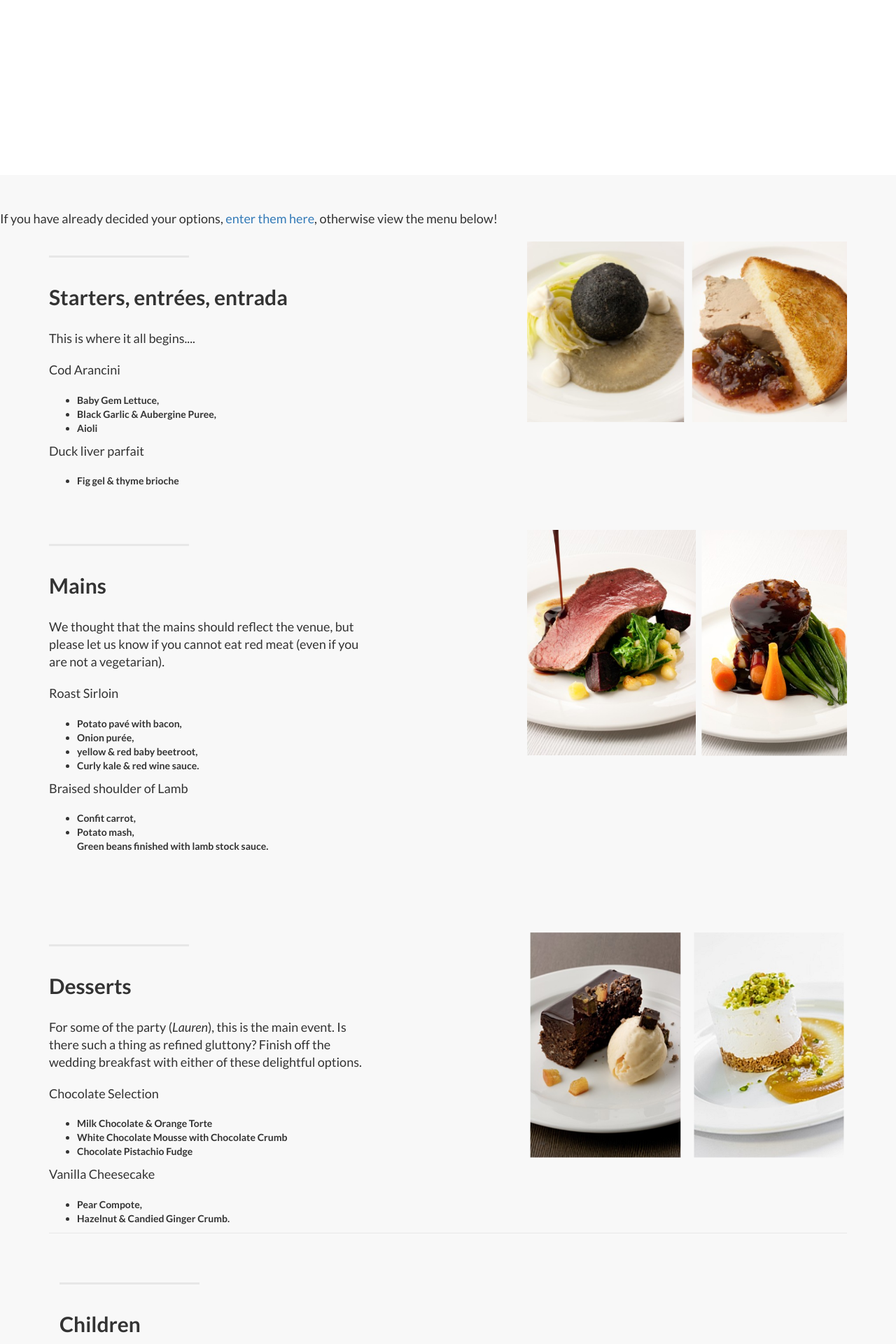
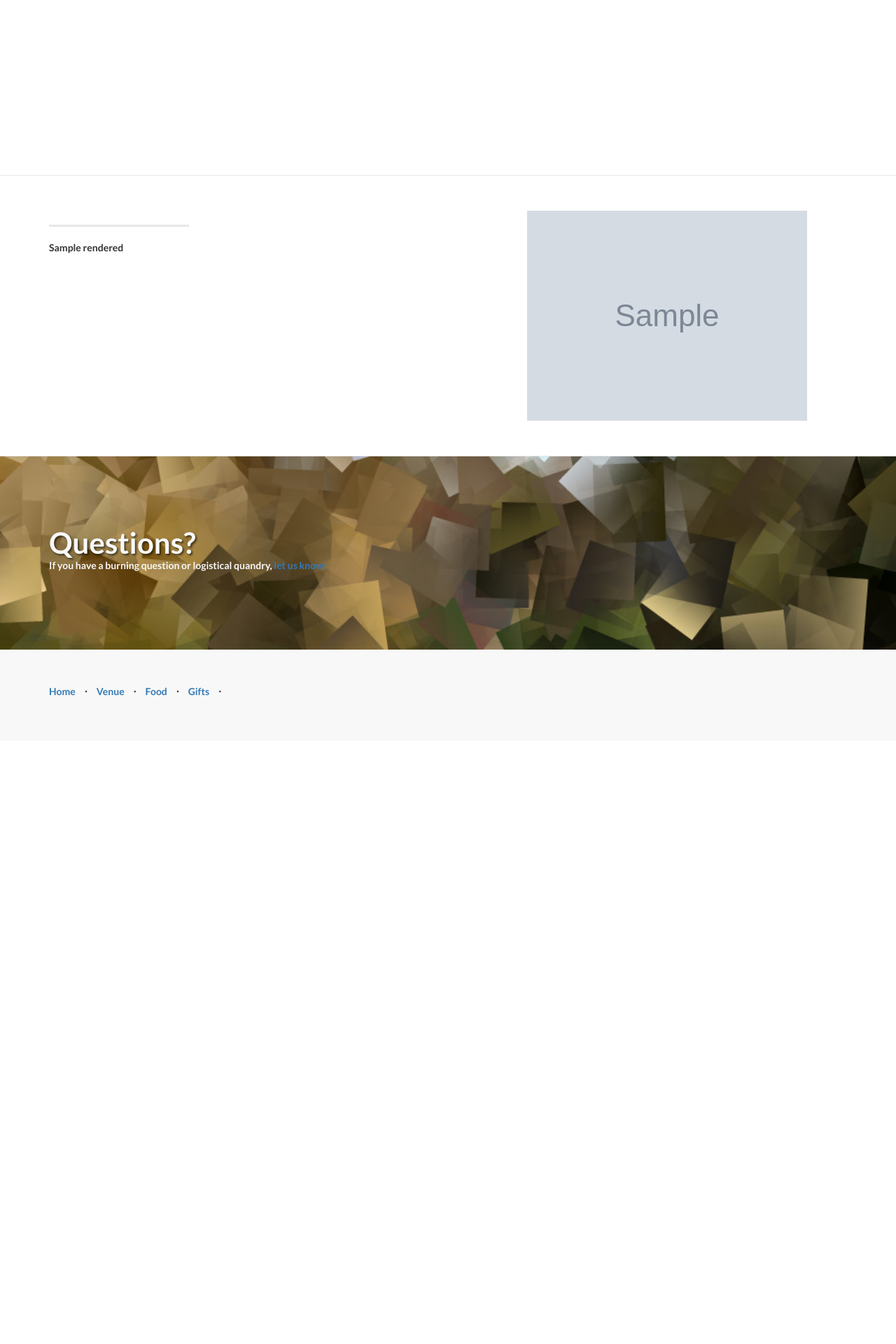
Before and after one commit to jjorissen52/hooks-jorissen-wedding, a Django app: template templates/food.html in a window 1280 px wide. Shown: the part 481-2401 px from the top of the page at 70% size. After the commit the page ends 1475 px from the top, so only its background shows below. Run offline with Django 3.2, Linux system fonts and the light colour scheme; the template is opened without the code that fills it: most values are stand-ins (such as "Sample title", 1, 10 or a date in 2020); grey boxes marked "Sample" are stand-in pictures; some libraries are stand-ins or nearby versions.

Commit message:
edit links on pages, custom content on contact page

```diff
--- a/templates/food.html
+++ b/templates/food.html
@@ -34,135 +34,28 @@
     <!-- /.intro-header -->
 
     <a  name="services"></a>
-    <div class="content-section-a">
-    <p class="lead">If you have already decided your options, <a href="https://goo.gl/forms/QKoGv3ZJKx" target="_self">enter them here</a>, otherwise view the menu below!</p>
+    {% if request.user.is_superuser or request.user.is_staff or debug %}
+        <h1 style="text-align: center;"><a class="btn btn-info" href="{% url "admin:wedding_content_add" %}">Add Content</a></h1>
+    {% endif %}
+    {% for content in contents.Food %}
+        <div class="content-section-{% cycle 'b' 'a' %}">
             <div class="container">
                 <div class="row">
-            <div class="col-lg-5 col-sm-6">
+                    <div class="{% cycle "col-lg-5 col-sm-6" "col-lg-5 col-lg-offset-1 col-sm-push-6  col-sm-6" %}">
                         <hr class="section-heading-spacer">
                         <div class="clearfix"></div>
-                <h2 class="section-heading">Starters, entrées, entrada</h2>
-                <p class="lead">This is where it all begins....</p>
-                <p class="lead">Cod Arancini</p>
-                <ul>
-                    <li>Baby Gem Lettuce,</li>
-                    <li>Black Garlic &amp; Aubergine Puree,</li>
-                    <li>Aioli</li>
-                </ul>
-
-                <p class="lead">Duck liver parfait</p>
-                <ul>
-                    <li>Fig gel &amp; thyme brioche</li>
-                </ul></p>
+                        {{ content.description.rendered|safe }}
+                        <p>
+                            {% if request.user.is_superuser or request.user.is_staff or debug %}
+                                <a class="btn btn-info" href="{% url 'admin:wedding_content_change' content.pk %}" target="_blank">Edit Content</a>
+                            {% endif %}
+                        </p>
                     </div>
-            <div class="col-lg-5 col-lg-offset-2 col-sm-6">
-                <img class="img-responsive" src="{% static "img/starters.png" %}" alt="">
-
-            </div>
-        </div>
-    </div>
-
-    <div class="content-section-a">
-        <div class="container">
-            <div class="row">
-                <div class="col-lg-5 col-sm-6">
-                    <hr class="section-heading-spacer">
-                    <div class="clearfix"></div>
-                    <h2 class="section-heading">Mains</h2>
-                    <p class="lead">We thought that the mains should reflect the venue, but please let us know if you cannot eat red meat (even if you are not a vegetarian).
-                    <p class="lead">Roast Sirloin</p>
-                    <ul>
-                        <li>Potato pavé with bacon,</li>
-                        <li>Onion purée,</li>
-                        <li>yellow &amp; red baby beetroot,</li>
-                        <li>Curly kale &amp; red wine sauce.</li>
-                    </ul>
-                    <p class="lead">Braised shoulder of Lamb</p>
-                    <ul>
-                        <li>Confit carrot,</li>
-                        <li>Potato mash,</li>
-                        </li>Green beans finished with lamb stock sauce.</li>
-                    </ul>
-                </div>
-                <div class="col-lg-5 col-lg-offset-2 col-sm-6">
-                    <img class="img-responsive" src="{% static "img/mains3.png" %}" alt="">
+                    <div class="{% cycle "col-lg-5 col-lg-offset-2 col-sm-6" "col-lg-5 col-sm-pull-6  col-sm-6" %}">
+                        <img class="img-responsive" src="{{ content.image }}" />
                     </div>
                 </div>
             </div>
         </div>
-    <!-- /.container -->
-
-
-    <div class="content-section-a">
-
-    <div class="container">
-
-        <div class="row">
-            <div class="col-lg-5 col-sm-6">
-                <hr class="section-heading-spacer">
-                <div class="clearfix"></div>
-                <h2 class="section-heading">Desserts</h2>
-                <p class="lead">For some of the party (<em>Lauren</em>), this is the main event. Is there such a thing as refined gluttony? Finish off the wedding breakfast with either of these delightful options.</p><p class="lead">
-
-                Chocolate Selection</p>
-<ul>
-<li>Milk Chocolate &amp; Orange Torte</li>
-<li>White Chocolate Mousse with Chocolate Crumb</li>
-<li>Chocolate Pistachio Fudge</li>
-</ul>
-
-<p class="lead">Vanilla Cheesecake</p>
-
-<ul>
-<li>Pear Compote, </li>
-<li>Hazelnut &amp; Candied Ginger Crumb.</li>
-</ul>
-
-
-            </div>
-
-<div>
-            <div class="col-lg-5 col-lg-offset-2 col-sm-6">
-                <img class="img-responsive" src="{% static "img/desserts.png" %}" alt="">
-            </div>
-        </div>
-    </div>
-    <!-- /.container -->
-
-<div class="content-section-b">
-
-    <div class="container">
-
-        <div class="row">
-            <div class="col-lg-5 col-sm-6">
-
-                <hr class="section-heading-spacer">
-                <div class="clearfix"></div>
-
-<h2 class="section-heading">Children</h2>
-<p class="lead">
-                  The main kids meal will be served with the adult starters and will be chicken goujons, chips and peas. Their dessert will be a chocolate brownie and will be served with the adult main course.
-                  </p></div>
-                  </div>
-                  </div>
-                  </div>
-</div>
-
- <div class="content-section-b">
-
-    <div class="container">
-
-        <div class="row">
-            <div class="col-lg-5 col-sm-6">
-
-                <hr class="section-heading-spacer">
-                <div class="clearfix"></div>
-<h2 class="section-heading">Decisions, decisions!</h2>
-<p class="lead">Tough choice eh? <a href="https://goo.gl/forms/QKoGv3ZJKx" target="_self">Select your option here</a>.</p>
-</div>
-</div>
-</div>
-</div>
-</div>
-</div>
+    {% endfor %}
 {% endblock content %}
```
Also changed, not shown: templates/gifts.html (+15 -10 lines), templates/venue.html (+7 -0 lines). Lines whose indentation alone changed are shown as unchanged.
